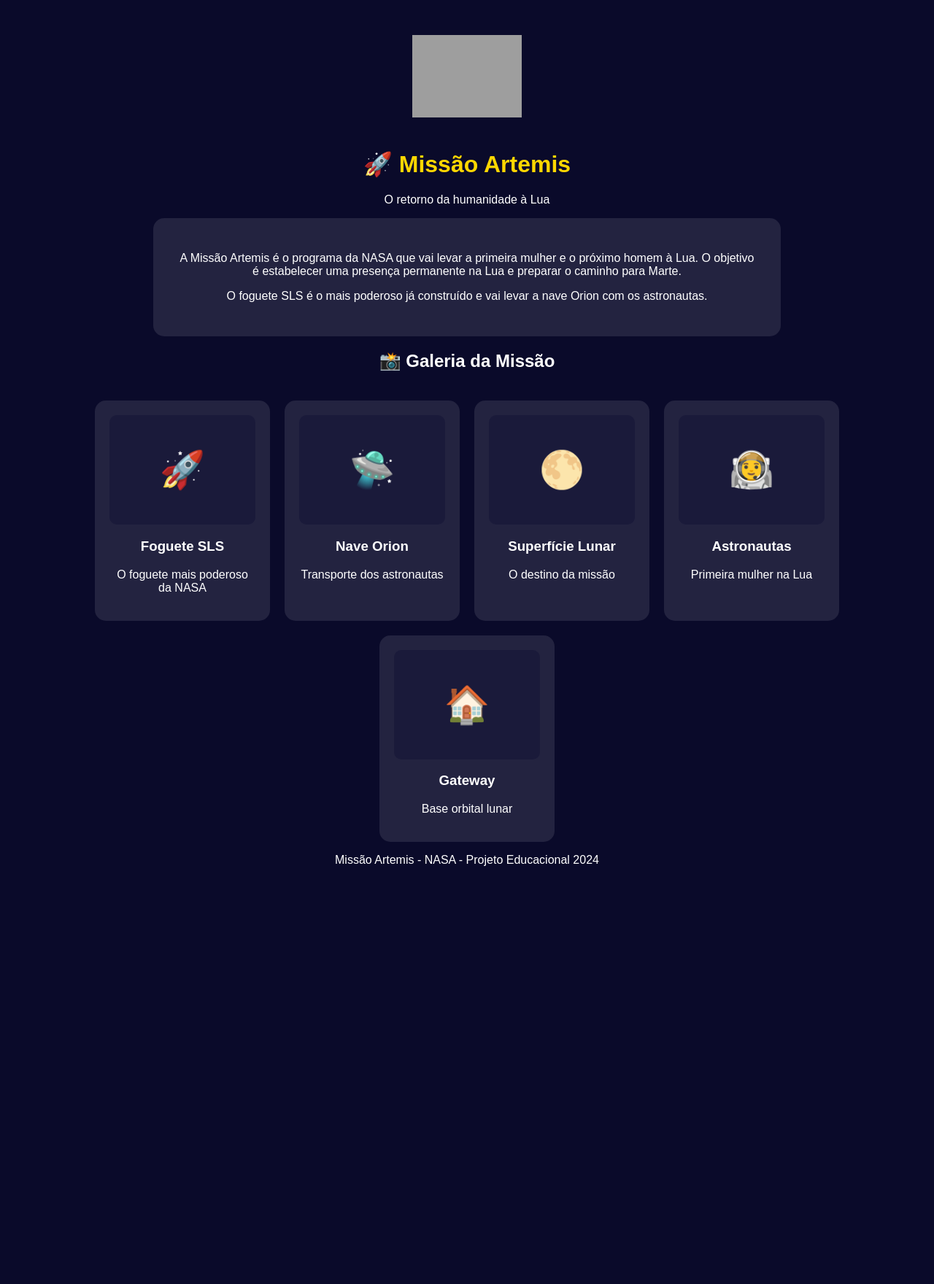
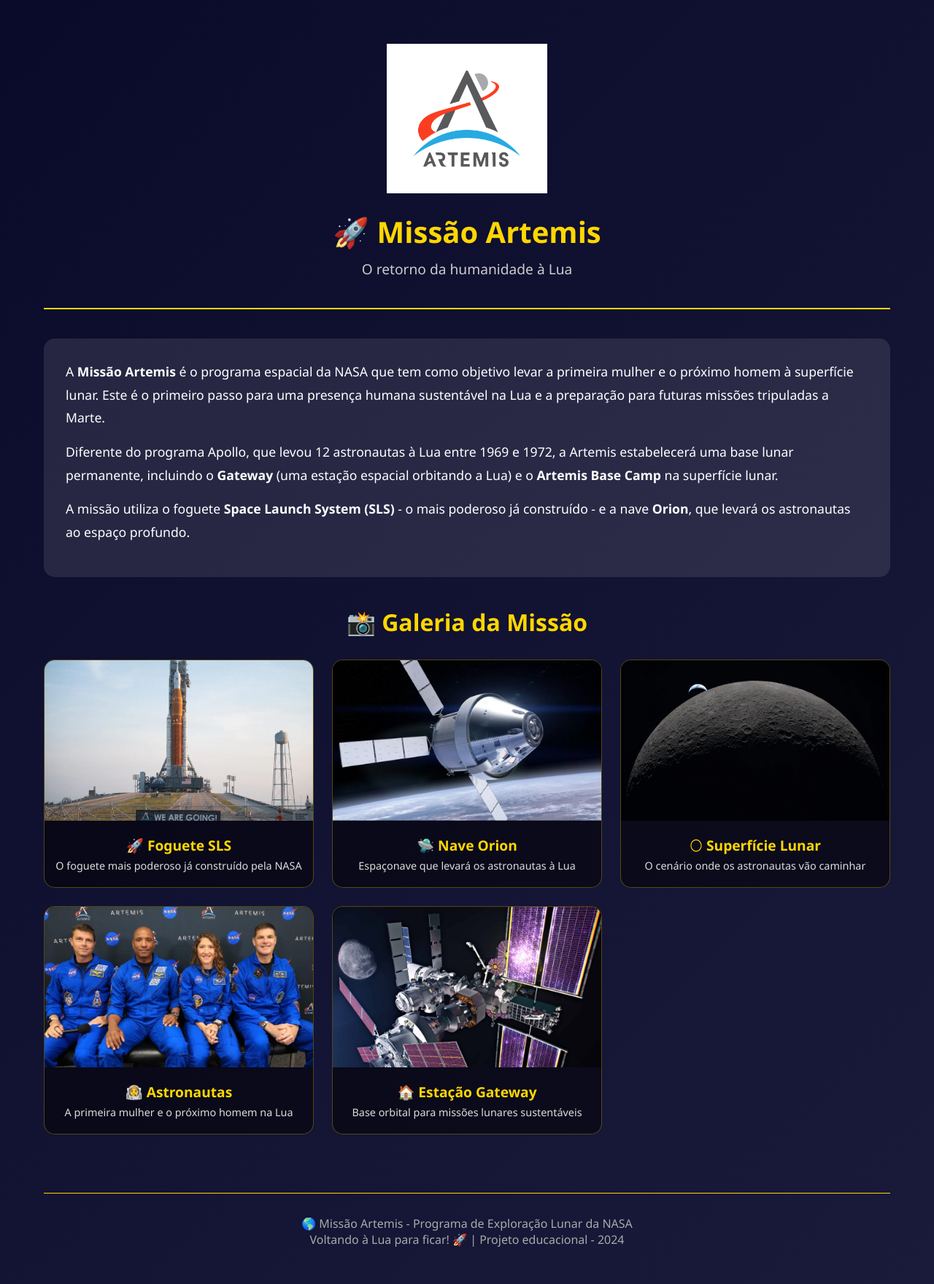
Before and after one commit to guilhermehps9-cyber/projeto_artemis, a Flask app: page / in a window 1280 px wide. Shown: the whole page at 73% size. Before the commit the page ends 1187 px from the top, so only its background shows below. Run offline with Flask 3, Linux system fonts and the light colour scheme; grey boxes are pictures that could not be loaded.

Commit message:
Adicionando site da Missão Artemis - Flask + HTML/CSS

```diff
--- a/templates/index.html
+++ b/templates/index.html
@@ -1,100 +1,193 @@
 <!DOCTYPE html>
-<html>
+<html lang="pt-br">
 <head>
-    <title>Missão Artemis</title>
     <meta charset="UTF-8">
+    <meta name="viewport" content="width=device-width, initial-scale=1.0">
+    <title>Missão Artemis - Retorno à Lua</title>
     <style>
+        * {
+            margin: 0;
+            padding: 0;
+            box-sizing: border-box;
+        }
+
         body {
-            font-family: Arial, sans-serif;
-            background: #0a0a2a;
-            color: white;
-            text-align: center;
+            font-family: 'Segoe UI', Tahoma, Geneva, Verdana, sans-serif;
+            background: linear-gradient(135deg, #0a0a2a 0%, #1a1a3a 100%);
+            color: #fff;
+            min-height: 100vh;
+        }
+
+        .container {
+            max-width: 1200px;
+            margin: 0 auto;
             padding: 20px;
         }
+
+        header {
+            text-align: center;
+            padding: 40px 0;
+            border-bottom: 2px solid #ffd700;
+        }
+
         .logo {
-            width: 150px;
-            margin: 20px;
+            max-width: 220px;
+            margin-bottom: 20px;
+            transition: transform 0.3s ease;
         }
-        .texto {
-            max-width: 800px;
-            margin: 0 auto;
-            background: rgba(255,255,255,0.1);
+
+        .logo:hover {
+            transform: scale(1.05);
+        }
+
+        h1 {
+            font-size: 2.5rem;
+            color: #ffd700;
+            margin-bottom: 10px;
+        }
+
+        .subtitle {
+            font-size: 1.2rem;
+            color: #ccc;
+        }
+
+        .content {
+            padding: 40px 0;
+        }
+
+        .mission-text {
+            background: rgba(255, 255, 255, 0.1);
+            border-radius: 15px;
             padding: 30px;
-            border-radius: 15px;
+            margin-bottom: 40px;
+            line-height: 1.8;
+            font-size: 1.1rem;
         }
-        .galeria {
-            display: flex;
-            flex-wrap: wrap;
-            justify-content: center;
-            gap: 20px;
+
+        .mission-text p {
+            margin-bottom: 15px;
+        }
+
+        .gallery {
             margin-top: 40px;
         }
-        .card {
-            background: rgba(255,255,255,0.1);
+
+        .gallery h2 {
+            text-align: center;
+            margin-bottom: 30px;
+            color: #ffd700;
+            font-size: 2rem;
+        }
+
+        .gallery-grid {
+            display: grid;
+            grid-template-columns: repeat(auto-fit, minmax(280px, 1fr));
+            gap: 25px;
+        }
+
+        .gallery-card {
+            background: rgba(0, 0, 0, 0.5);
             border-radius: 15px;
-            padding: 20px;
-            width: 200px;
+            overflow: hidden;
+            transition: transform 0.3s ease;
+            text-align: center;
+            border: 1px solid rgba(255, 215, 0, 0.3);
         }
-        .emoji {
-            font-size: 80px;
+
+        .gallery-card:hover {
+            transform: translateY(-10px);
+            border-color: #ffd700;
         }
-        h1 {
-            color: gold;
+
+        .gallery-card img {
+            width: 100%;
+            height: 220px;
+            object-fit: cover;
         }
-        .foto {
-            width: 100%;
-            height: 150px;
-            background: #1a1a3a;
-            border-radius: 10px;
-            display: flex;
-            align-items: center;
-            justify-content: center;
-            font-size: 50px;
-            margin-bottom: 10px;
+
+        .card-title {
+            font-size: 1.2rem;
+            font-weight: bold;
+            color: #ffd700;
+            padding: 15px 15px 5px 15px;
+        }
+
+        .card-description {
+            padding: 0 15px 20px 15px;
+            font-size: 0.9rem;
+            color: #ddd;
+        }
+
+        footer {
+            text-align: center;
+            padding: 30px;
+            border-top: 1px solid #ffd700;
+            margin-top: 40px;
+            color: #aaa;
+        }
+
+        @media (max-width: 768px) {
+            h1 { font-size: 1.8rem; }
+            .gallery-grid { grid-template-columns: 1fr; }
         }
     </style>
 </head>
 <body>
-    <img class="logo" src="https://upload.wikimedia.org/wikipedia/commons/e/e6/Artemis_program_logo.png" alt="Logo">
+    <div class="container">
+        <header>
+            <!-- Logo local salva como logo.jpg -->
+            <img src="/static/logo.jpg"
+                 alt="Logo Missão Artemis"
+                 class="logo">
             <h1>🚀 Missão Artemis</h1>
-    <p>O retorno da humanidade à Lua</p>
+            <p class="subtitle">O retorno da humanidade à Lua</p>
+        </header>
 
-    <div class="texto">
-        <p>A Missão Artemis é o programa da NASA que vai levar a primeira mulher e o próximo homem à Lua. O objetivo é estabelecer uma presença permanente na Lua e preparar o caminho para Marte.</p>
-        <p>O foguete SLS é o mais poderoso já construído e vai levar a nave Orion com os astronautas.</p>
+        <div class="content">
+            <div class="mission-text">
+                <p>A <strong>Missão Artemis</strong> é o programa espacial da NASA que tem como objetivo levar a primeira mulher e o próximo homem à superfície lunar. Este é o primeiro passo para uma presença humana sustentável na Lua e a preparação para futuras missões tripuladas a Marte.</p>
+
+                <p>Diferente do programa Apollo, que levou 12 astronautas à Lua entre 1969 e 1972, a Artemis estabelecerá uma base lunar permanente, incluindo o <strong>Gateway</strong> (uma estação espacial orbitando a Lua) e o <strong>Artemis Base Camp</strong> na superfície lunar.</p>
+
+                <p>A missão utiliza o foguete <strong>Space Launch System (SLS)</strong> - o mais poderoso já construído - e a nave <strong>Orion</strong>, que levará os astronautas ao espaço profundo.</p>
             </div>
 
+            <div class="gallery">
                 <h2>📸 Galeria da Missão</h2>
-    <div class="galeria">
-        <div class="card">
-            <div class="foto">🚀</div>
-            <h3>Foguete SLS</h3>
-            <p>O foguete mais poderoso da NASA</p>
+                <div class="gallery-grid">
+                    <div class="gallery-card">
+                        <img src="/static/foguete.jpg" alt="Foguete SLS">
+                        <div class="card-title">🚀 Foguete SLS</div>
+                        <div class="card-description">O foguete mais poderoso já construído pela NASA</div>
                     </div>
-        <div class="card">
-            <div class="foto">🛸</div>
-            <h3>Nave Orion</h3>
-            <p>Transporte dos astronautas</p>
+                    <div class="gallery-card">
+                        <img src="/static/orion.jpg" alt="Nave Orion">
+                        <div class="card-title">🛸 Nave Orion</div>
+                        <div class="card-description">Espaçonave que levará os astronautas à Lua</div>
                     </div>
-        <div class="card">
-            <div class="foto">🌕</div>
-            <h3>Superfície Lunar</h3>
-            <p>O destino da missão</p>
+                    <div class="gallery-card">
+                        <img src="/static/lua.jpg" alt="Superfície Lunar">
+                        <div class="card-title">🌕 Superfície Lunar</div>
+                        <div class="card-description">O cenário onde os astronautas vão caminhar</div>
                     </div>
-        <div class="card">
-            <div class="foto">👩‍🚀</div>
-            <h3>Astronautas</h3>
-            <p>Primeira mulher na Lua</p>
+                    <div class="gallery-card">
+                        <img src="/static/astronauta.jpg" alt="Astronautas">
+                        <div class="card-title">👩‍🚀 Astronautas</div>
+                        <div class="card-description">A primeira mulher e o próximo homem na Lua</div>
                     </div>
-        <div class="card">
-            <div class="foto">🏠</div>
-            <h3>Gateway</h3>
-            <p>Base orbital lunar</p>
+                    <div class="gallery-card">
+                        <img src="/static/gateway.jpg" alt="Gateway Lunar">
+                        <div class="card-title">🏠 Estação Gateway</div>
+                        <div class="card-description">Base orbital para missões lunares sustentáveis</div>
+                    </div>
+                </div>
             </div>
         </div>
 
         <footer>
-        <p>Missão Artemis - NASA - Projeto Educacional 2024</p>
+            <p>🌎 Missão Artemis - Programa de Exploração Lunar da NASA</p>
+            <p>Voltando à Lua para ficar! 🚀 | Projeto educacional - 2024</p>
         </footer>
+    </div>
 </body>
 </html>
```
Also changed, not shown: static/astronauta.jpg (added), static/foguete.jpg (added), static/gateway.jpg (added), static/logo.jpg (added), static/lua.jpg (added), static/orion.jpg (added). Lines whose indentation alone changed are shown as unchanged.
